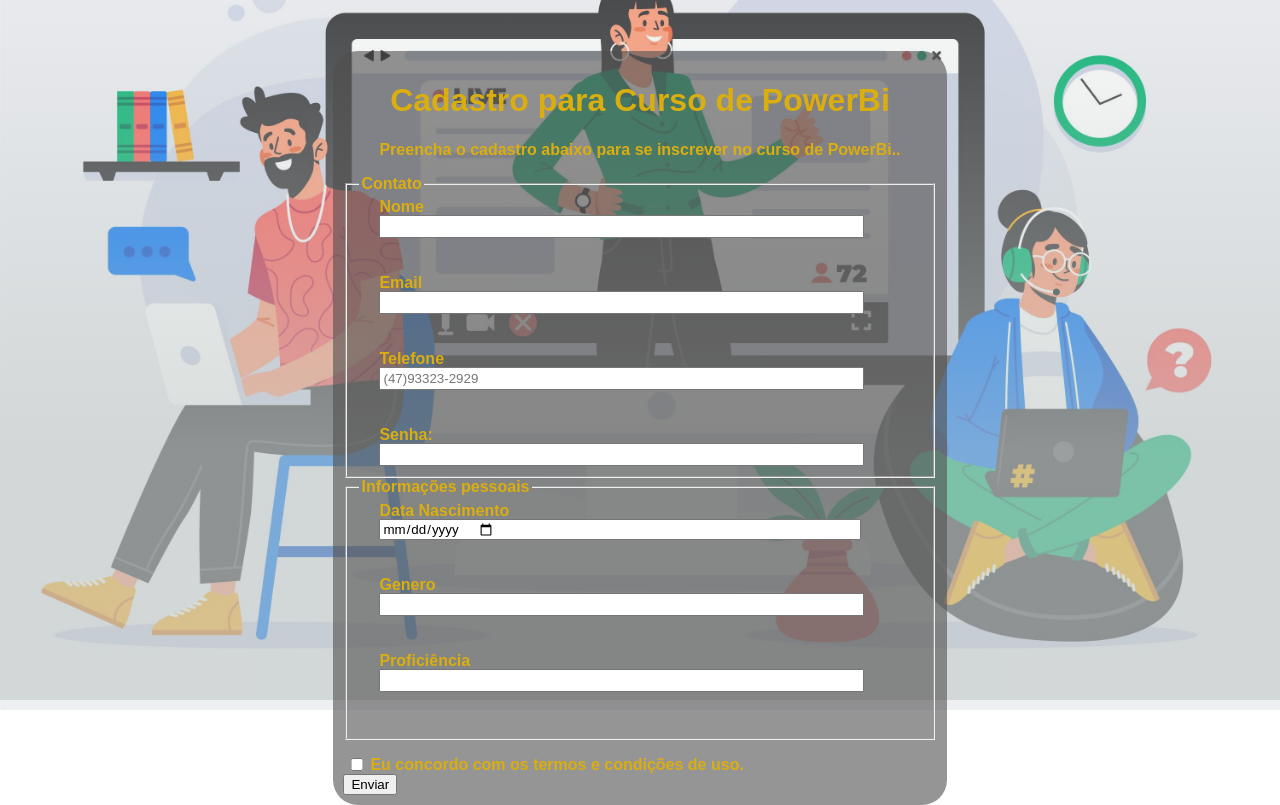
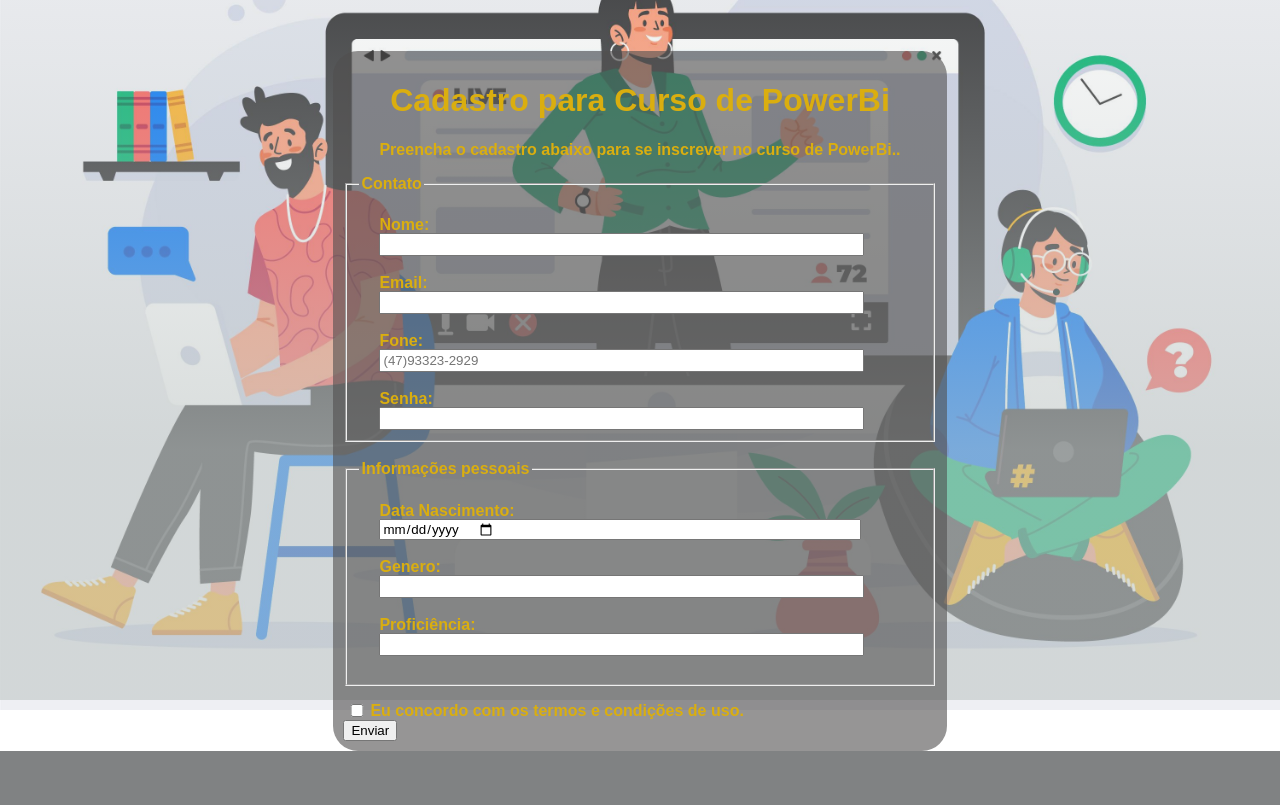
Before and after one commit to RodDornelles/TrabalhoADS, a PHP site: page / in a window 1280 px wide. Shown: the part 134-939 px from the top of the page. After the commit the page ends 885 px from the top, so only its background shows below. Run offline with PHP 8.4, Linux system fonts and the light colour scheme.

Commit message:
Add files via upload

```diff
--- a/index.php
+++ b/index.php
@@ -36,36 +36,39 @@
     <form action="index.php" method="POST">
     <fieldset class="Primeira-parte">
       <legend>Contato</legend>
-      <label for="nome" class="inputUser">Nome</label>
-      <input type="text" name="nome" id="nome" class="inputUser" required> <br><br>
-      <label for="email">Email</label>
-      <input type="email" name="email" id="iemail"> <br><br>
-      <label for="tel">Telefone</label>
-      <input type="tel" name="tel" id="itel" placeholder="(47)93323-2929" pattern="\(\d{2}\)\d{4,5}-\d{4}$" required> <br><br>
+      <br>
+      <label for="nome" class="inputUser">Nome:</label>
+      <input type="text" name="nome" id="nome" class="inputUser" required> <br>
+      <label for="email">Email:</label>
+      <input type="email" name="email" id="iemail"> <br>
+      <label for="tel">Fone:</label>
+      <input type="tel" name="tel" id="itel" placeholder="(47)93323-2929" pattern="\(\d{2}\)\d{4,5}-\d{4}$" required> <br>
       <label for="isenha">Senha:</label>
       <input type="password" name="senha" id="isenha" required minlength="6" maxlength="8" autocomplete="new-password">
     </fieldset>
+    <br>
     <fieldset class="Segunda-parte">
         <legend>Informações pessoais</legend>
-        <label for="dob">Data Nascimento</label>
-        <input type="date" name="data_nascimento" id="dob"> <br><br>
-          <label for="gender">Genero</label>
+        <br>
+        <label for="dob">Data Nascimento:</label>
+        <input type="date" name="data_nascimento" id="dob"> <br>
+          <label for="gender">Genero:</label>
         <input list="genders" name="gender" id="gender">
         <datalist id="genders">
           <option value="Masculino">
           <option value="Feminino">
           <option value="Outro">
           <option value="Prefiro não responder">
-        </datalist><br><br>
+        </datalist><br>
        <div class="Proficiência">
-        <label for="profeciency">Proficiência</label>
+        <label for="profeciency">Proficiência:</label>
         <input list="profeciencyes" name="profeciency" id="profeciency">
         <datalist id="profeciencyes">
           <option value="Sou expert e procuro formação">
           <option value="Tenho conhecimento mas quero aprender mais">
           <option value="Uso a ferramenta casualmente e quero aprender">
           <option value="Não tenho conhecimento da ferramenta">
-        </datalist><br><br>
+        </datalist><br>
        </div>
        </fieldset>
        <div class="termos">
```
